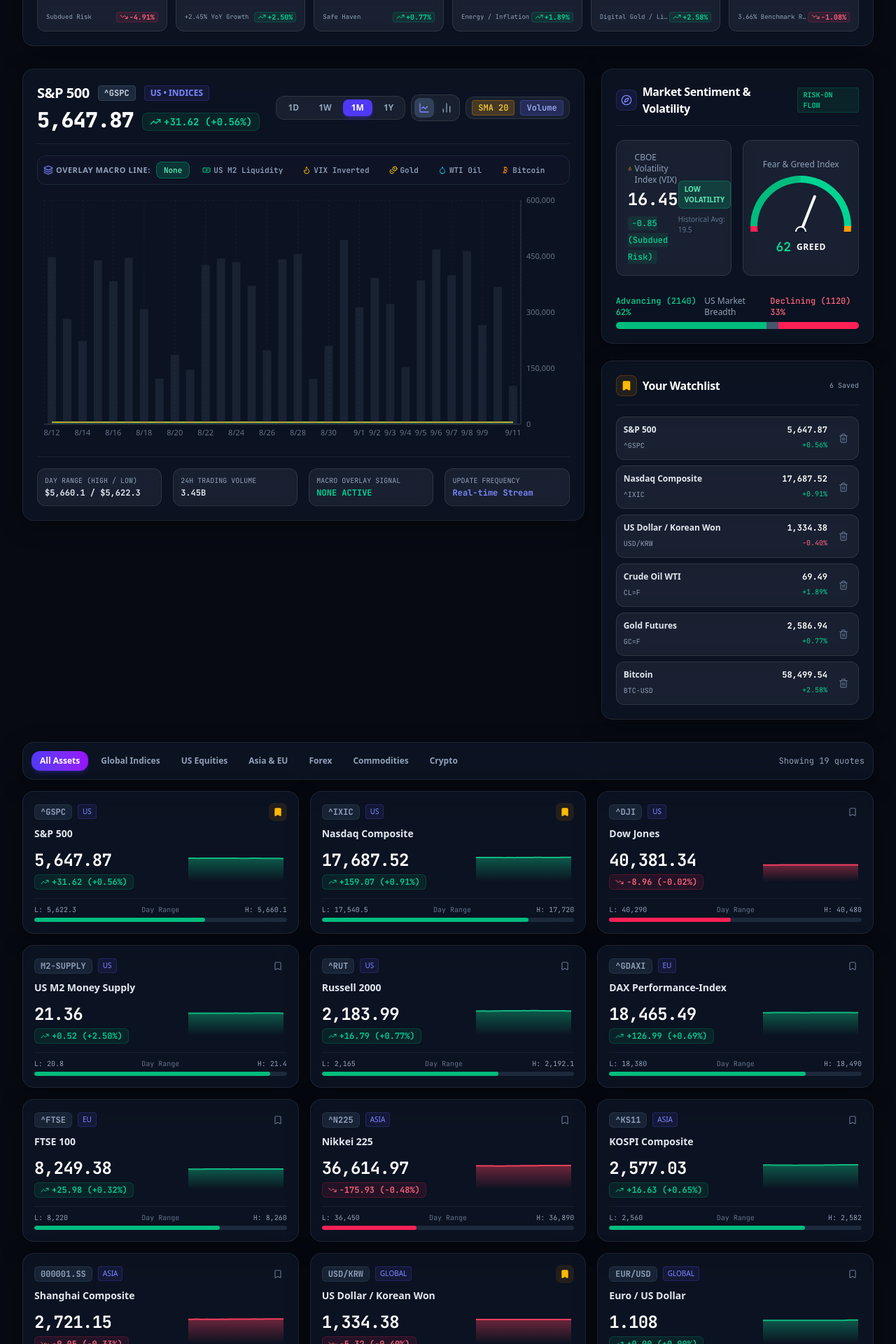
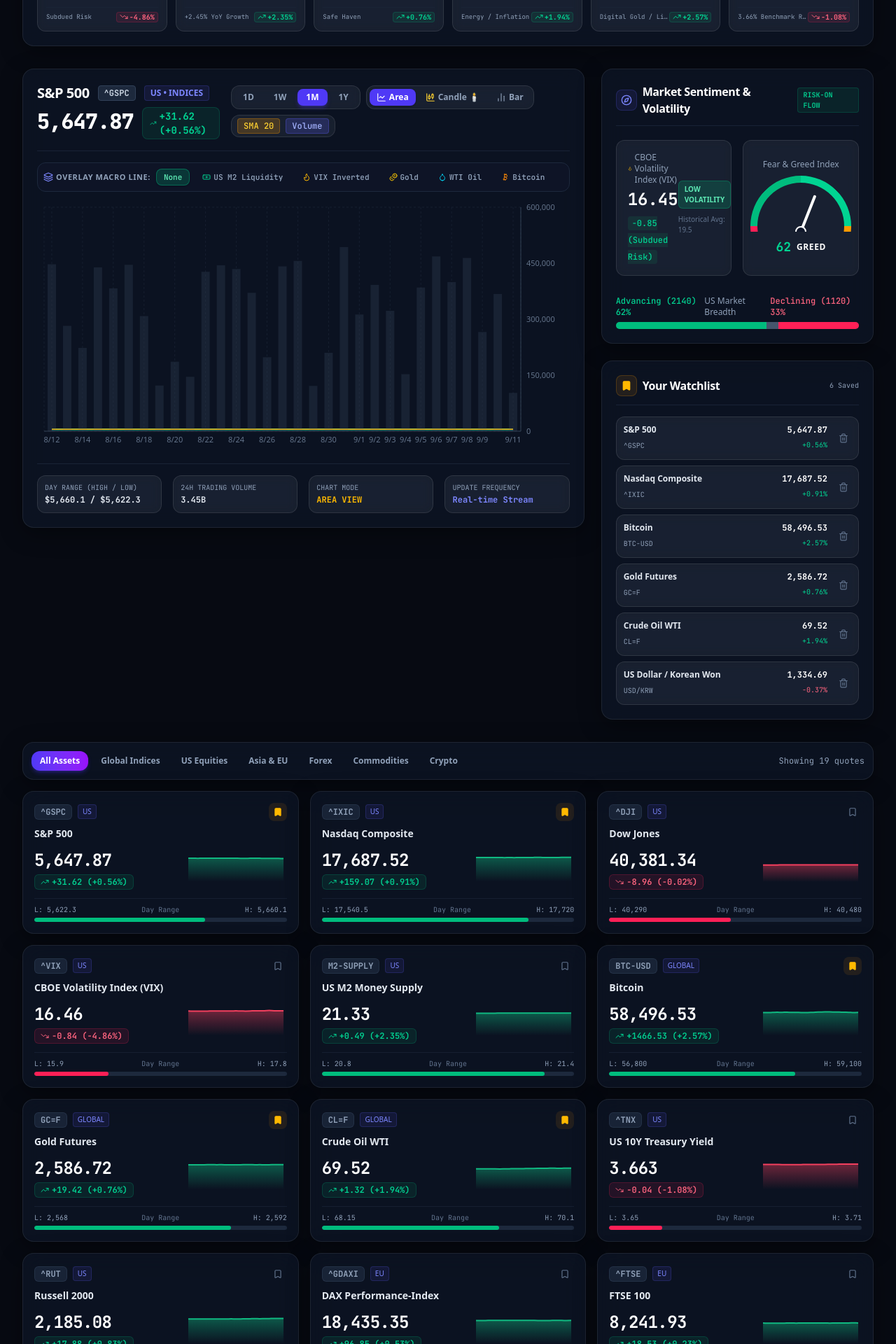
Before and after one commit to ystone815/global-market-monitor, a Next.js app: page / in a window 1280 px wide. Shown: the part 380-2300 px from the top of the page at 70% size. Built offline with nearby package versions, Linux system fonts and the light colour scheme.

Commit message:
fix: resolve Macro Command Center quote selection sync and add Candlestick OHLC chart mode

```diff
--- a/components/MainChartStation.tsx
+++ b/components/MainChartStation.tsx
@@ -12,7 +12,8 @@
   XAxis,
   YAxis,
   Tooltip,
-  CartesianGrid
+  CartesianGrid,
+  Customized
 } from 'recharts';
 import {
   BarChart2,
@@ -24,16 +25,76 @@
   Flame,
   Droplet,
   Bitcoin as BitcoinIcon,
-  Banknote
+  Banknote,
+  CandlestickChart
 } from 'lucide-react';
 
 interface MainChartStationProps {
   selectedQuote: MarketQuote;
 }
 
+// Custom Render for authentic Financial Candlestick (OHLC)
+const RenderCandlesticks = (props: any) => {
+  const { formattedGraphicalItems, xAxisMap, yAxisMap } = props;
+  if (!formattedGraphicalItems || !formattedGraphicalItems.length) return null;
+
+  const series = formattedGraphicalItems[0];
+  const yAxis = yAxisMap[series.props.yAxisId || 'primary'];
+  const data = series.props.data || [];
+
+  return (
+    <g key="candlestick-layer">
+      {data.map((item: ChartDataPoint, idx: number) => {
+        const x = series.props.points?.[idx]?.x;
+        if (x === undefined || !yAxis) return null;
+
+        const { open, close, high, low } = item;
+        const isBullish = close >= open;
+        const strokeColor = isBullish ? '#10b981' : '#f43f5e';
+        const fillColor = isBullish ? '#10b981' : '#f43f5e';
+
+        const yOpen = yAxis.scale(open);
+        const yClose = yAxis.scale(close);
+        const yHigh = yAxis.scale(high);
+        const yLow = yAxis.scale(low);
+
+        const candleTop = Math.min(yOpen, yClose);
+        const candleHeight = Math.max(Math.abs(yOpen - yClose), 3);
+        const candleWidth = 8;
+
+        return (
+          <g key={`candle-${idx}`}>
+            {/* Wick */}
+            <line
+              x1={x}
+              y1={yHigh}
+              x2={x}
+              y2={yLow}
+              stroke={strokeColor}
+              strokeWidth={1.5}
+              opacity={0.9}
+            />
+            {/* Body */}
+            <rect
+              x={x - candleWidth / 2}
+              y={candleTop}
+              width={candleWidth}
+              height={candleHeight}
+              fill={fillColor}
+              stroke={strokeColor}
+              rx={1}
+              opacity={0.9}
+            />
+          </g>
+        );
+      })}
+    </g>
+  );
+};
+
 export function MainChartStation({ selectedQuote }: MainChartStationProps) {
   const [timeframe, setTimeframe] = useState<string>('1M');
-  const [chartType, setChartType] = useState<'area' | 'bar'>('area');
+  const [chartType, setChartType] = useState<'area' | 'candlestick' | 'bar'>('area');
   const [showSMA, setShowSMA] = useState<boolean>(true);
   const [showVolume, setShowVolume] = useState<boolean>(true);
   const [overlayAsset, setOverlayAsset] = useState<'none' | 'vix' | 'm2' | 'gold' | 'oil' | 'btc'>('none');
@@ -155,25 +216,39 @@
             ))}
           </div>
 
-          {/* Chart Type Toggle */}
-          <div className="glass-pill p-1 rounded-xl flex items-center gap-1">
+          {/* Chart Type Toggle: Area / Candlestick / Bar */}
+          <div className="glass-pill p-1 rounded-xl flex items-center gap-1 text-xs font-semibold">
             <button
               onClick={() => setChartType('area')}
-              className={`p-1.5 rounded-lg transition-colors ${
-                chartType === 'area' ? 'bg-slate-700 text-indigo-400' : 'text-slate-400 hover:text-slate-200'
+              className={`flex items-center gap-1 px-2.5 py-1 rounded-lg transition-colors ${
+                chartType === 'area' ? 'bg-indigo-600 text-white shadow' : 'text-slate-400 hover:text-slate-200'
               }`}
               title="Area Line Chart"
             >
-              <LineChart className="w-4 h-4" />
+              <LineChart className="w-3.5 h-3.5" />
+              <span>Area</span>
             </button>
+
+            <button
+              onClick={() => setChartType('candlestick')}
+              className={`flex items-center gap-1 px-2.5 py-1 rounded-lg transition-colors ${
+                chartType === 'candlestick' ? 'bg-indigo-600 text-white shadow' : 'text-slate-400 hover:text-slate-200'
+              }`}
+              title="Candlestick Chart"
+            >
+              <CandlestickChart className="w-3.5 h-3.5 text-amber-300" />
+              <span>Candle 🕯️</span>
+            </button>
+
             <button
               onClick={() => setChartType('bar')}
-              className={`p-1.5 rounded-lg transition-colors ${
-                chartType === 'bar' ? 'bg-slate-700 text-indigo-400' : 'text-slate-400 hover:text-slate-200'
+              className={`flex items-center gap-1 px-2.5 py-1 rounded-lg transition-colors ${
+                chartType === 'bar' ? 'bg-indigo-600 text-white shadow' : 'text-slate-400 hover:text-slate-200'
               }`}
-              title="Bar View"
+              title="Price Bar View"
             >
-              <BarChart2 className="w-4 h-4" />
+              <BarChart2 className="w-3.5 h-3.5" />
+              <span>Bar</span>
             </button>
           </div>
 
@@ -281,7 +356,7 @@
               />
             )}
 
-            {chartType === 'area' ? (
+            {chartType === 'area' && (
               <Area
                 yAxisId="primary"
                 type="monotone"
@@ -291,13 +366,29 @@
                 fillOpacity={1}
                 fill="url(#mainGradient)"
               />
-            ) : (
+            )}
+
+            {chartType === 'bar' && (
               <Bar
                 yAxisId="primary"
                 dataKey="close"
                 fill={isPositive ? '#10b981' : '#f43f5e'}
                 opacity={0.85}
+                barSize={10}
               />
+            )}
+
+            {chartType === 'candlestick' && (
+              <>
+                <Line
+                  yAxisId="primary"
+                  type="monotone"
+                  dataKey="close"
+                  stroke="transparent"
+                  dot={false}
+                />
+                <Customized component={RenderCandlesticks} />
+              </>
             )}
 
             {showSMA && (
@@ -341,8 +432,8 @@
         </div>
 
         <div className="glass-pill p-2.5 rounded-xl">
-          <span className="text-slate-400 block text-[10px]">MACRO OVERLAY SIGNAL</span>
-          <span className="text-emerald-400 font-bold mt-0.5 block uppercase">{overlayAsset} Active</span>
+          <span className="text-slate-400 block text-[10px]">CHART MODE</span>
+          <span className="text-amber-400 font-bold mt-0.5 block uppercase">{chartType} View</span>
         </div>
 
         <div className="glass-pill p-2.5 rounded-xl">
--- a/lib/mockData.ts
+++ b/lib/mockData.ts
@@ -80,6 +80,20 @@
     updatedAt: 'Just now'
   },
   {
+    symbol: '^VIX',
+    name: 'CBOE Volatility Index (VIX)',
+    price: 16.45,
+    change: -0.85,
+    changePercent: -4.91,
+    high: 17.80,
+    low: 15.90,
+    volume: 'N/A',
+    assetClass: 'indices',
+    region: 'US',
+    sparkline: generateSparkline(16.45, 0.02),
+    updatedAt: 'Just now'
+  },
+  {
     symbol: 'M2-SUPPLY',
     name: 'US M2 Money Supply',
     price: 21.35,
@@ -92,6 +106,62 @@
     region: 'US',
     sparkline: generateSparkline(21.35, 0.002),
     updatedAt: 'FRED Monthly'
+  },
+  {
+    symbol: 'BTC-USD',
+    name: 'Bitcoin',
+    price: 58450.00,
+    change: 1420.00,
+    changePercent: 2.49,
+    high: 59100.00,
+    low: 56800.00,
+    volume: '28.4B',
+    assetClass: 'crypto',
+    region: 'GLOBAL',
+    sparkline: generateSparkline(58450.00, 0.02),
+    updatedAt: 'Just now'
+  },
+  {
+    symbol: 'GC=F',
+    name: 'Gold Futures',
+    price: 2585.50,
+    change: 18.20,
+    changePercent: 0.71,
+    high: 2592.00,
+    low: 2568.00,
+    volume: '185K',
+    assetClass: 'commodities',
+    region: 'GLOBAL',
+    sparkline: generateSparkline(2585.50, 0.007),
+    updatedAt: 'Just now'
+  },
+  {
+    symbol: 'CL=F',
+    name: 'Crude Oil WTI',
+    price: 69.45,
+    change: 1.25,
+    changePercent: 1.83,
+    high: 70.10,
+    low: 68.15,
+    volume: '340K',
+    assetClass: 'commodities',
+    region: 'GLOBAL',
+    sparkline: generateSparkline(69.45, 0.015),
+    updatedAt: 'Just now'
+  },
+  {
+    symbol: '^TNX',
+    name: 'US 10Y Treasury Yield',
+    price: 3.66,
+    change: -0.04,
+    changePercent: -1.08,
+    high: 3.71,
+    low: 3.65,
+    volume: 'N/A',
+    assetClass: 'bonds',
+    region: 'US',
+    sparkline: generateSparkline(3.66, 0.008),
+    updatedAt: 'Just now'
   },
   {
     symbol: '^RUT',
@@ -220,64 +290,6 @@
     sparkline: generateSparkline(141.25, 0.005),
     updatedAt: 'Just now'
   },
-  // Commodities
-  {
-    symbol: 'CL=F',
-    name: 'Crude Oil WTI',
-    price: 69.45,
-    change: 1.25,
-    changePercent: 1.83,
-    high: 70.10,
-    low: 68.15,
-    volume: '340K',
-    assetClass: 'commodities',
-    region: 'GLOBAL',
-    sparkline: generateSparkline(69.45, 0.015),
-    updatedAt: 'Just now'
-  },
-  {
-    symbol: 'GC=F',
-    name: 'Gold Futures',
-    price: 2585.50,
-    change: 18.20,
-    changePercent: 0.71,
-    high: 2592.00,
-    low: 2568.00,
-    volume: '185K',
-    assetClass: 'commodities',
-    region: 'GLOBAL',
-    sparkline: generateSparkline(2585.50, 0.007),
-    updatedAt: 'Just now'
-  },
-  {
-    symbol: 'HG=F',
-    name: 'Copper Futures',
-    price: 4.22,
-    change: 0.06,
-    changePercent: 1.44,
-    high: 4.25,
-    low: 4.15,
-    volume: '82K',
-    assetClass: 'commodities',
-    region: 'GLOBAL',
-    sparkline: generateSparkline(4.22, 0.01),
-    updatedAt: 'Just now'
-  },
-  // Crypto
-  {
-    symbol: 'BTC-USD',
-    name: 'Bitcoin',
-    price: 58450.00,
-    change: 1420.00,
-    changePercent: 2.49,
-    high: 59100.00,
-    low: 56800.00,
-    volume: '28.4B',
-    assetClass: 'crypto',
-    region: 'GLOBAL',
-    sparkline: generateSparkline(58450.00, 0.02),
-    updatedAt: 'Just now'
-  },
   {
     symbol: 'ETH-USD',
     name: 'Ethereum',
@@ -290,20 +302,6 @@
     assetClass: 'crypto',
     region: 'GLOBAL',
     sparkline: generateSparkline(2360.80, 0.025),
-    updatedAt: 'Just now'
-  },
-  {
-    symbol: '^TNX',
-    name: 'US 10Y Treasury Yield',
-    price: 3.66,
-    change: -0.04,
-    changePercent: -1.08,
-    high: 3.71,
-    low: 3.65,
-    volume: 'N/A',
-    assetClass: 'bonds',
-    region: 'US',
-    sparkline: generateSparkline(3.66, 0.008),
     updatedAt: 'Just now'
   }
 ];
@@ -421,10 +419,12 @@
 
   if (symbol.includes('IXIC')) { basePrice = 17683.25; volatility = 0.015; }
   else if (symbol.includes('DJI')) { basePrice = 40345.10; volatility = 0.008; }
+  else if (symbol.includes('VIX')) { basePrice = 16.45; volatility = 0.03; }
   else if (symbol.includes('BTC')) { basePrice = 58450.00; volatility = 0.025; }
   else if (symbol.includes('CL=')) { basePrice = 69.45; volatility = 0.02; }
   else if (symbol.includes('KRW')) { basePrice = 1335.50; volatility = 0.004; }
   else if (symbol.includes('GC=')) { basePrice = 2585.50; volatility = 0.009; }
+  else if (symbol.includes('TNX')) { basePrice = 3.66; volatility = 0.012; }
   else if (symbol.includes('M2')) { basePrice = 21.35; volatility = 0.002; }
 
   if (timeframe === '1D') pointsCount = 24;
```
